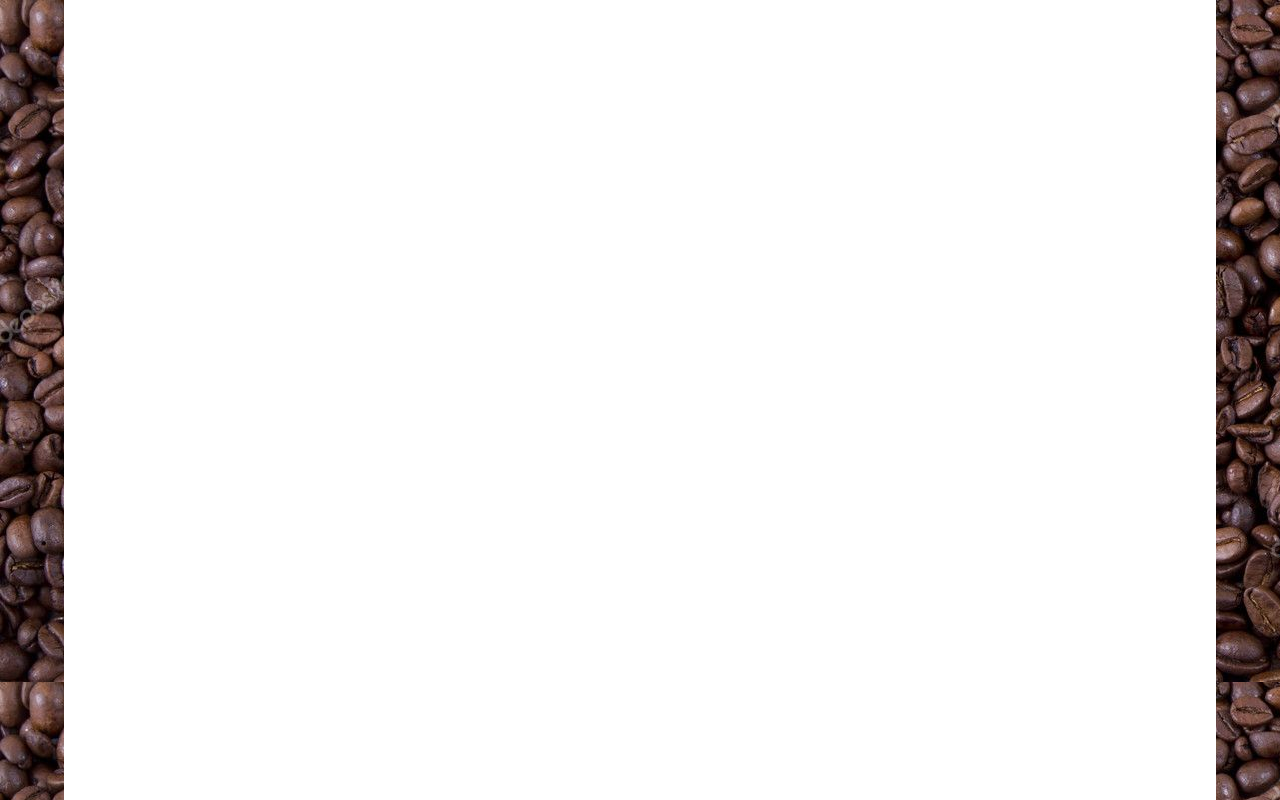
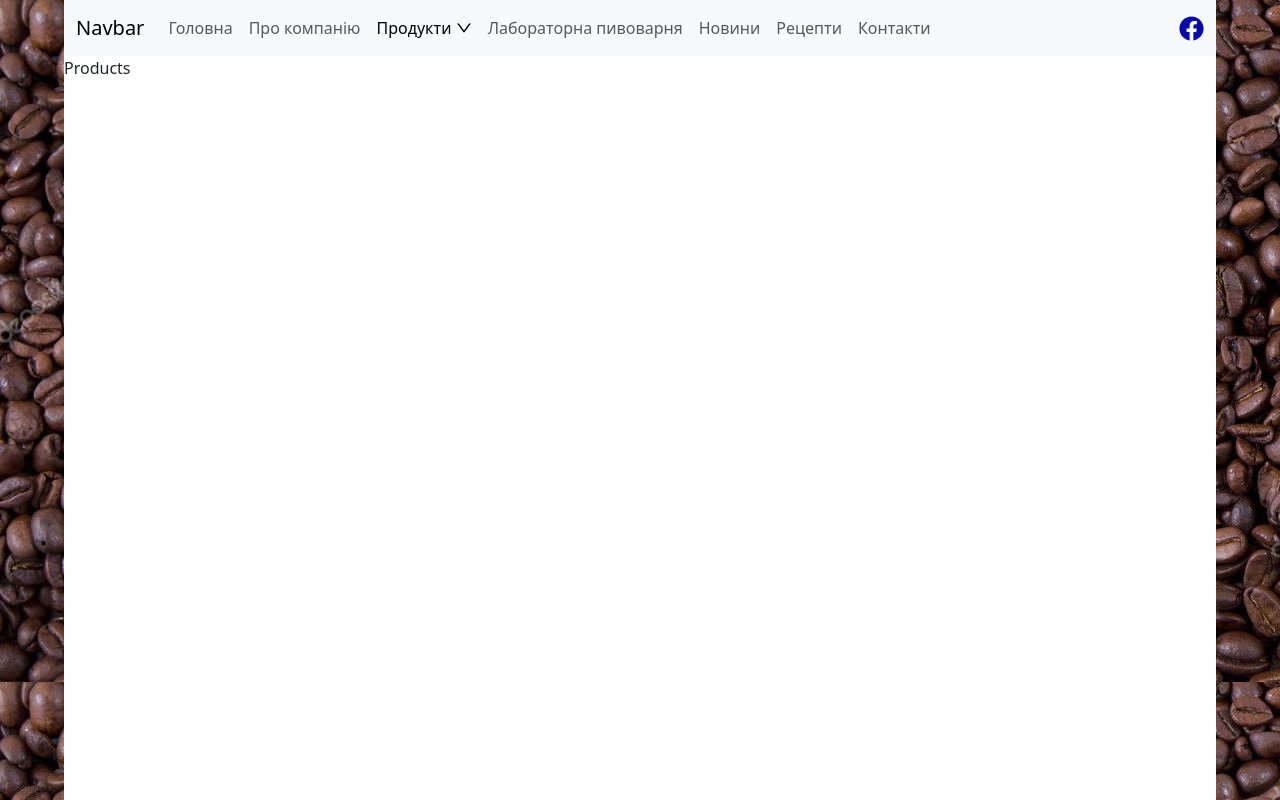
Before and after one commit to Anatolii1996/beer-manufactory, a React (Create React App) app: page /products in a window 1280 px wide. Before the commit this address had no page. Built offline with nearby package versions, Linux system fonts and the light colour scheme.

Commit message:
добавил роуты

```diff
--- a/src/App.js
+++ b/src/App.js
@@ -2,8 +2,10 @@ import "../node_modules/bootstrap/dist/css/bootstrap.min.css";
 import bootstrap from 'bootstrap'
 import './App.scss';
 import Header from "./component/header";
+import { Route, Routes } from "react-router-dom";
 import Home from "./pages/home";
-import { Route, Routes } from "react-router-dom";
+import About from "./pages/about";
+import Products from "./pages/products";
 
 function App() {
   return (
@@ -12,6 +14,8 @@ function App() {
         <Routes>
           <Route path='/'  element={<Header />}>
             <Route path='/' element={<Home />}/>
+            <Route path='/about' element={<About />}/>
+            <Route path='/products' element={<Products />}/>
           </Route>
         </Routes>
 
--- a/src/App.scss
+++ b/src/App.scss
@@ -24,7 +24,7 @@
   align-items: center;
 }
 .ant-dropdown-link{
-  color: black;
+
   text-decoration: none;
 }
 .ant-dropdown-menu-submenu-title{
--- a/src/component/header.jsx
+++ b/src/component/header.jsx
@@ -1,8 +1,7 @@
 import { Link, Outlet, NavLink } from "react-router-dom";
 import { FaFacebook } from "react-icons/fa";
 import { Menu, Dropdown, Icon } from "antd";
-import { DownOutlined  } from "@ant-design/icons";
-
+import { DownOutlined } from "@ant-design/icons";
 
 const SubMenu = Menu.SubMenu;
 
@@ -14,18 +13,20 @@ const menu = (
       <Menu.Item>3rd menu item</Menu.Item>
       <Menu.Item>4th menu item</Menu.Item>
     </SubMenu>
-
   </Menu>
 );
+
+
 
 const Header = () => {
   return (
     <>
       <nav className="navbar navbar-expand-lg bg-body-tertiary">
         <div className="container-fluid">
-          <a className="navbar-brand" href="#">
+          <NavLink className="navbar-brand"  to="/">
             Navbar
-          </a>
+          </NavLink>
+
           <button
             className="navbar-toggler"
             type="button"
@@ -40,21 +41,23 @@ const Header = () => {
           <div className="collapse navbar-collapse" id="navbarNavDropdown">
             <ul className="navbar-nav">
               <li className="nav-item">
-                <a className="nav-link active" aria-current="page" href="#">
+                <NavLink className="nav-link" to="/">
                   Головна
-                </a>
+                </NavLink>
               </li>
               <li className="nav-item">
-                <a className="nav-link" href="#">
+                <NavLink className="nav-link" to="/about">
                   Про компанію
-                </a>
+                </NavLink>
               </li>
 
               <li className="nav-item ">
-                <Dropdown overlay={menu} >
-                  <a className="ant-dropdown-link" href="#">
+
+                <Dropdown overlay={menu}  id="antd_dropdown">
+                  <NavLink className="nav-link">
                     Продукти <DownOutlined type="down" />
-                  </a>
+                  </NavLink>
+
                 </Dropdown>
               </li>
               <li className="nav-item">
--- /dev/null
+++ b/src/pages/about.jsx
@@ -0,0 +1,6 @@
+const About = ()=>{
+    return(
+        <p>About</p>
+    )
+};
+export default About;
--- /dev/null
+++ b/src/pages/products.jsx
@@ -0,0 +1,6 @@
+const Products=()=>{
+return(
+    <p>Products</p>
+)
+};
+export default Products;
```
